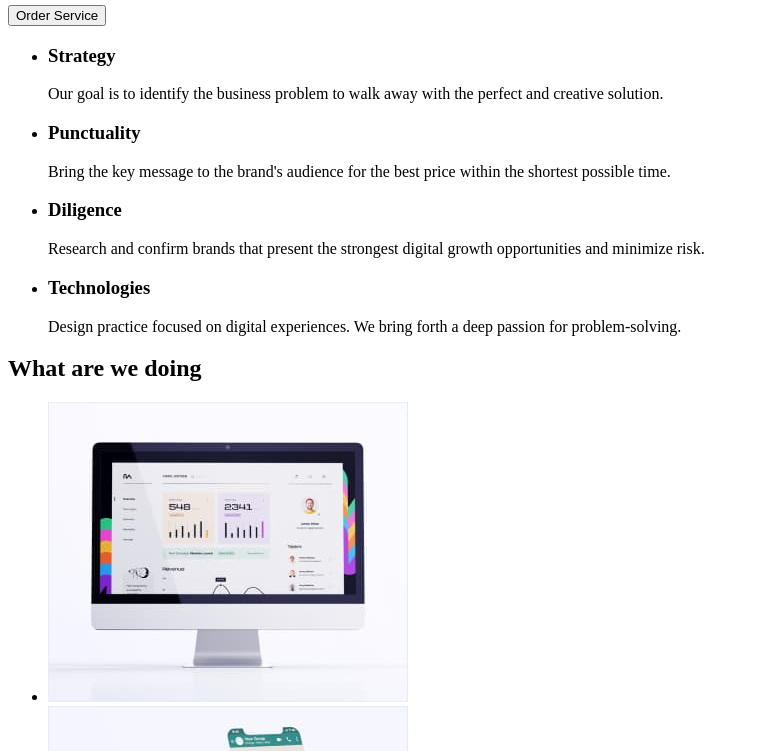
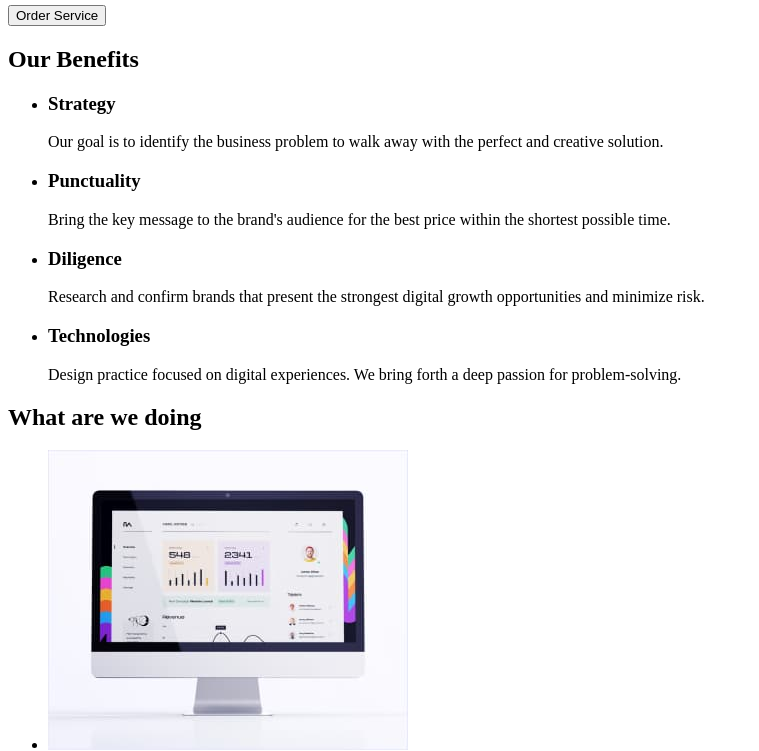
Before and after one commit to abselyam15/goit-markup-hw-01, a plain HTML site: page index.html in a window 1280 px wide. Shown: the part 192-943 px from the top of the page, without its empty margins (0-759 px from the left). Drawn offline with Linux system fonts and the light colour scheme.

Commit message:
Move section to main and add section title

```diff
--- a/index.html
+++ b/index.html
@@ -18,13 +18,14 @@
       </nav>
       <a href="mailto:info@devstudio.com">info@devstudio.com</a>
       <a href="tel:+110001111111">+11 (000) 111-11-11</a>
+    </header>
+    <main>
       <section>
         <h1>Effective Solutions <span>for Your Business</span></h1>
         <button type="button">Order Service</button>
       </section>
-    </header>
-    <main>
       <section>
+        <h2>Our Benefits</h2>
         <ul>
           <li>
             <h3>Strategy</h3>
```
